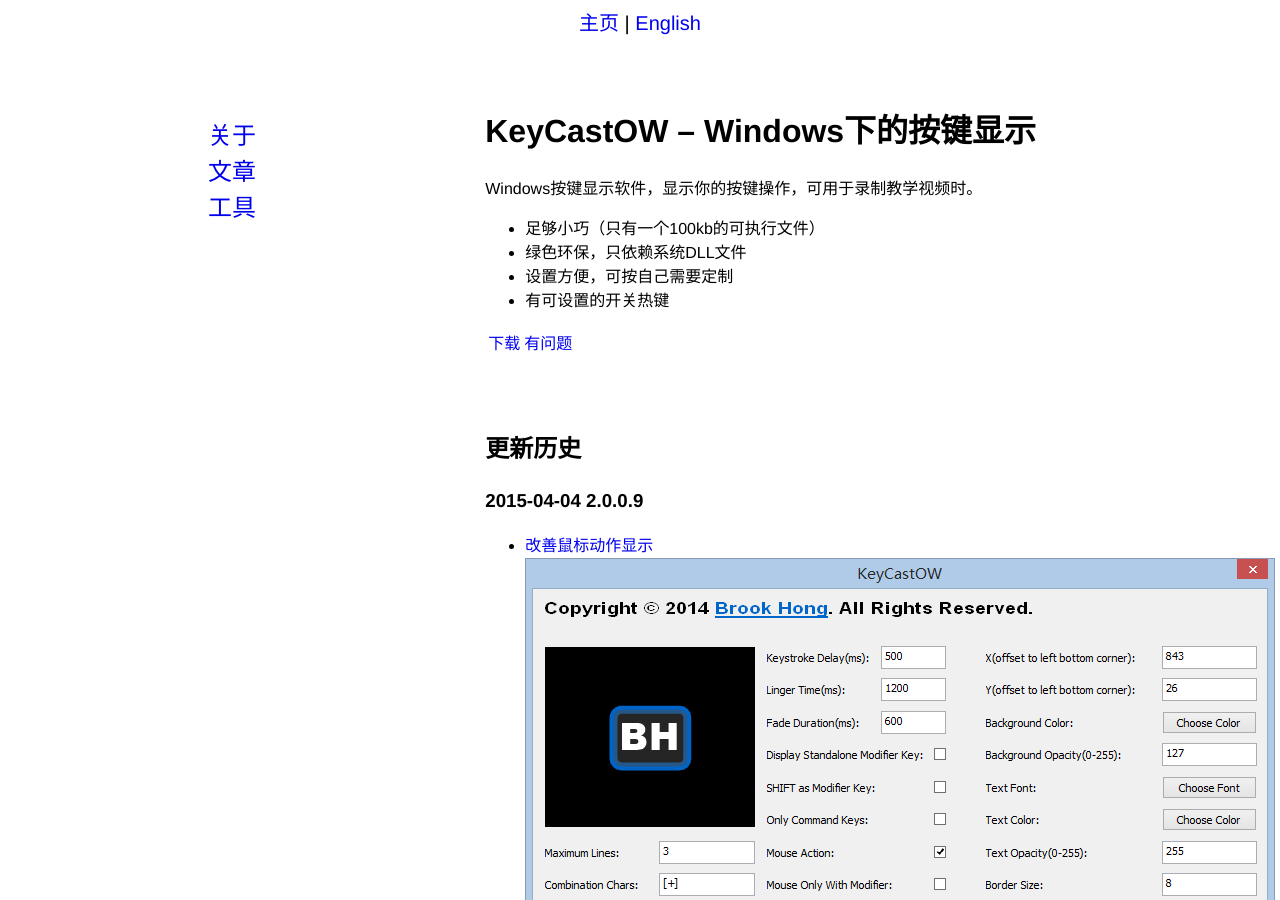
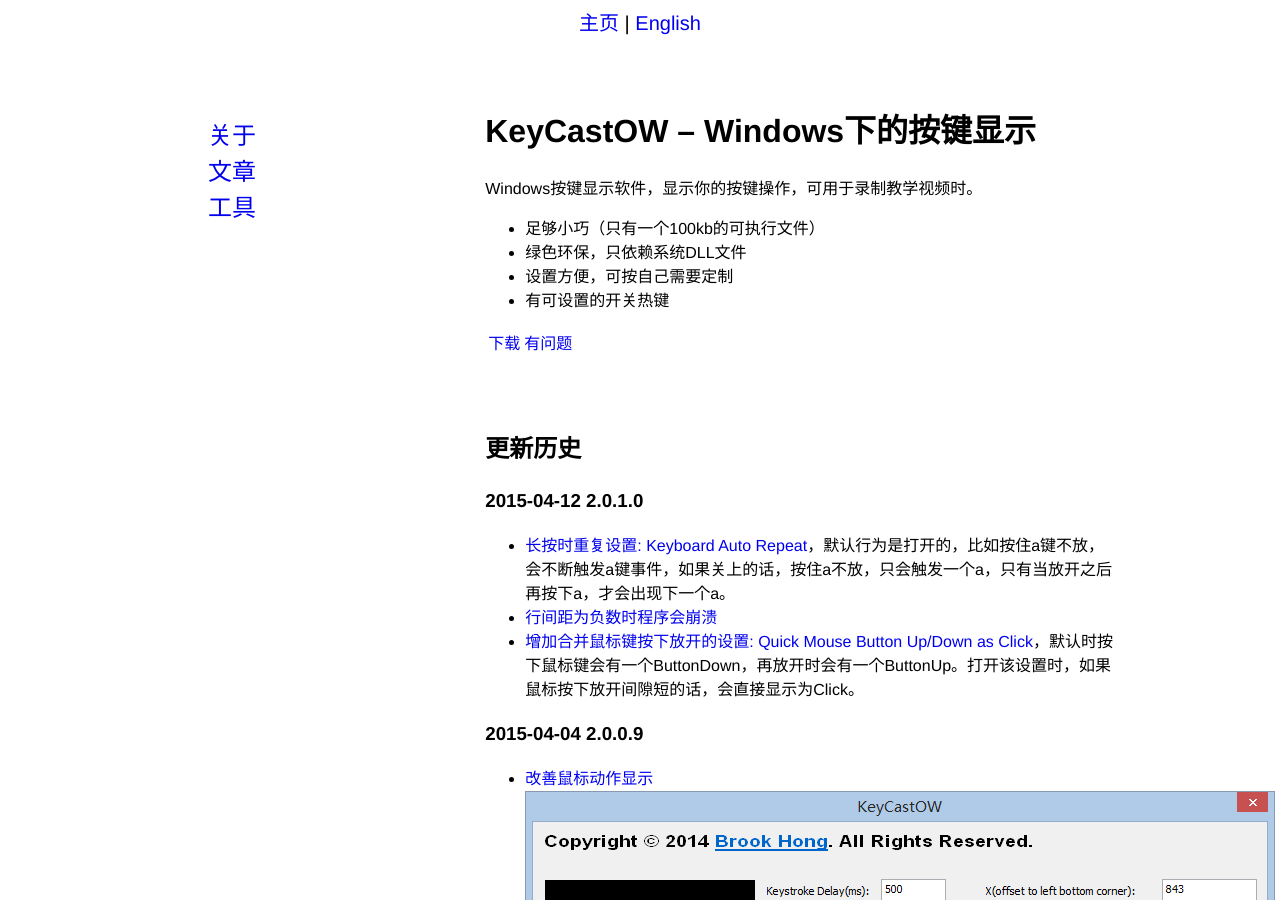
Before and after one commit to brookhong/brookhong.github.io, a Jekyll site: the page built from _posts/2014-04-28-keycast-on-windows-cn.md, in a window 1280 px wide and 900 px high. Built offline with Jekyll 4.4.1, drawn with Linux system fonts in a browser that asks for light colours.

Commit message:
keycastow 2.0.1.0

```diff
--- a/_posts/2014-04-28-keycast-on-windows-cn.md
+++ b/_posts/2014-04-28-keycast-on-windows-cn.md
@@ -18,6 +18,11 @@
 [下载](/assets/downloads/keycastow.zip) | [有问题](https://github.com/brookhong/brookhong.github.io/issues)
 
 ## 更新历史
+
+### 2015-04-12 2.0.1.0
+* [长按时重复设置: Keyboard Auto Repeat](https://github.com/brookhong/brookhong.github.io/issues/9)，默认行为是打开的，比如按住a键不放，会不断触发a键事件，如果关上的话，按住a不放，只会触发一个a，只有当放开之后再按下a，才会出现下一个a。
+* [行间距为负数时程序会崩溃](https://github.com/brookhong/brookhong.github.io/issues/15)
+* [增加合并鼠标键按下放开的设置: Quick Mouse Button Up/Down as Click](https://github.com/brookhong/brookhong.github.io/issues/15)，默认时按下鼠标键会有一个ButtonDown，再放开时会有一个ButtonUp。打开该设置时，如果鼠标按下放开间隙短的话，会直接显示为Click。
 
 ### 2015-04-04 2.0.0.9
 * [改善鼠标动作显示](https://github.com/brookhong/brookhong.github.io/issues/14)
```
Also changed, not shown: _posts/2014-04-28-keycast-on-windows.md (+5 -0 lines), 1 other file.
